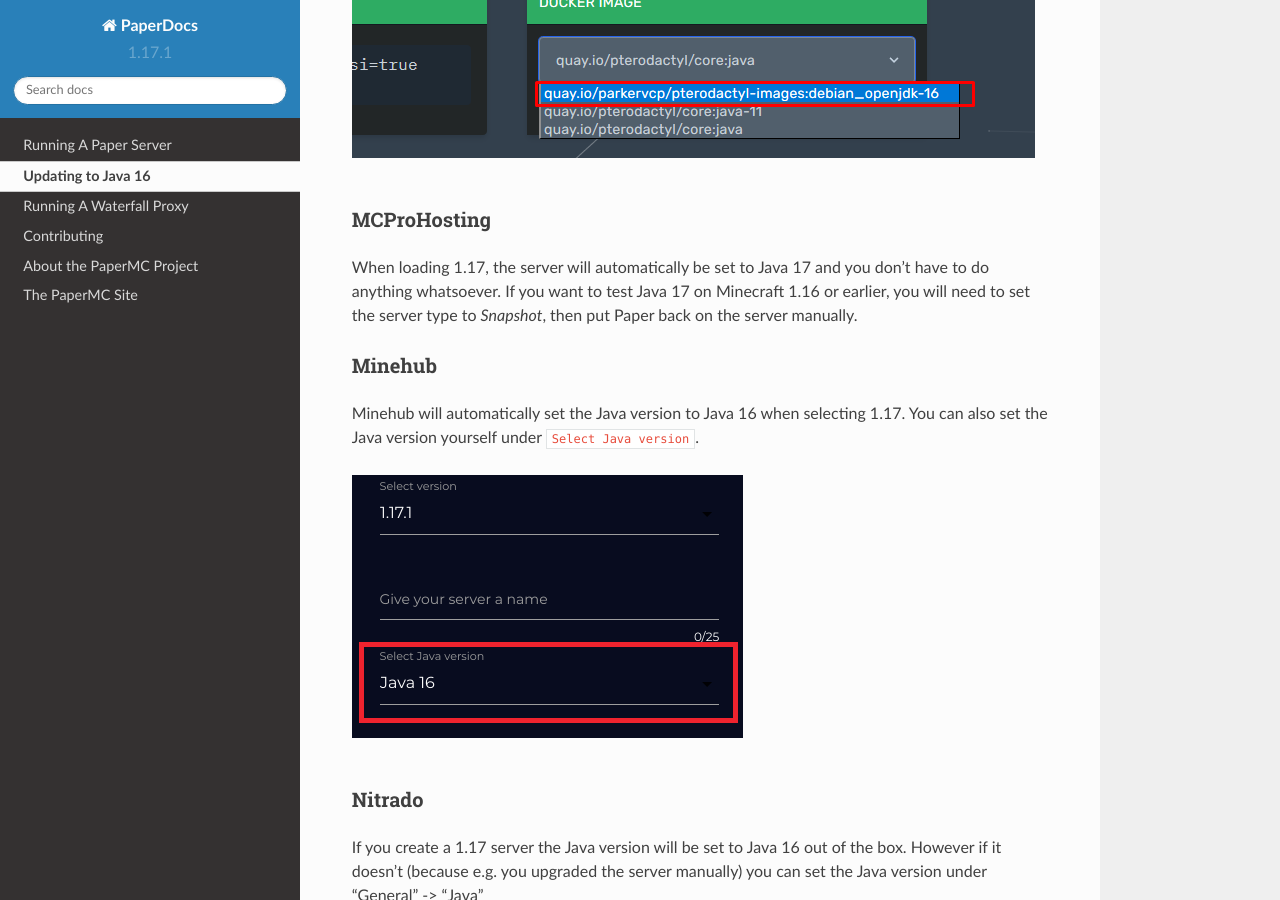
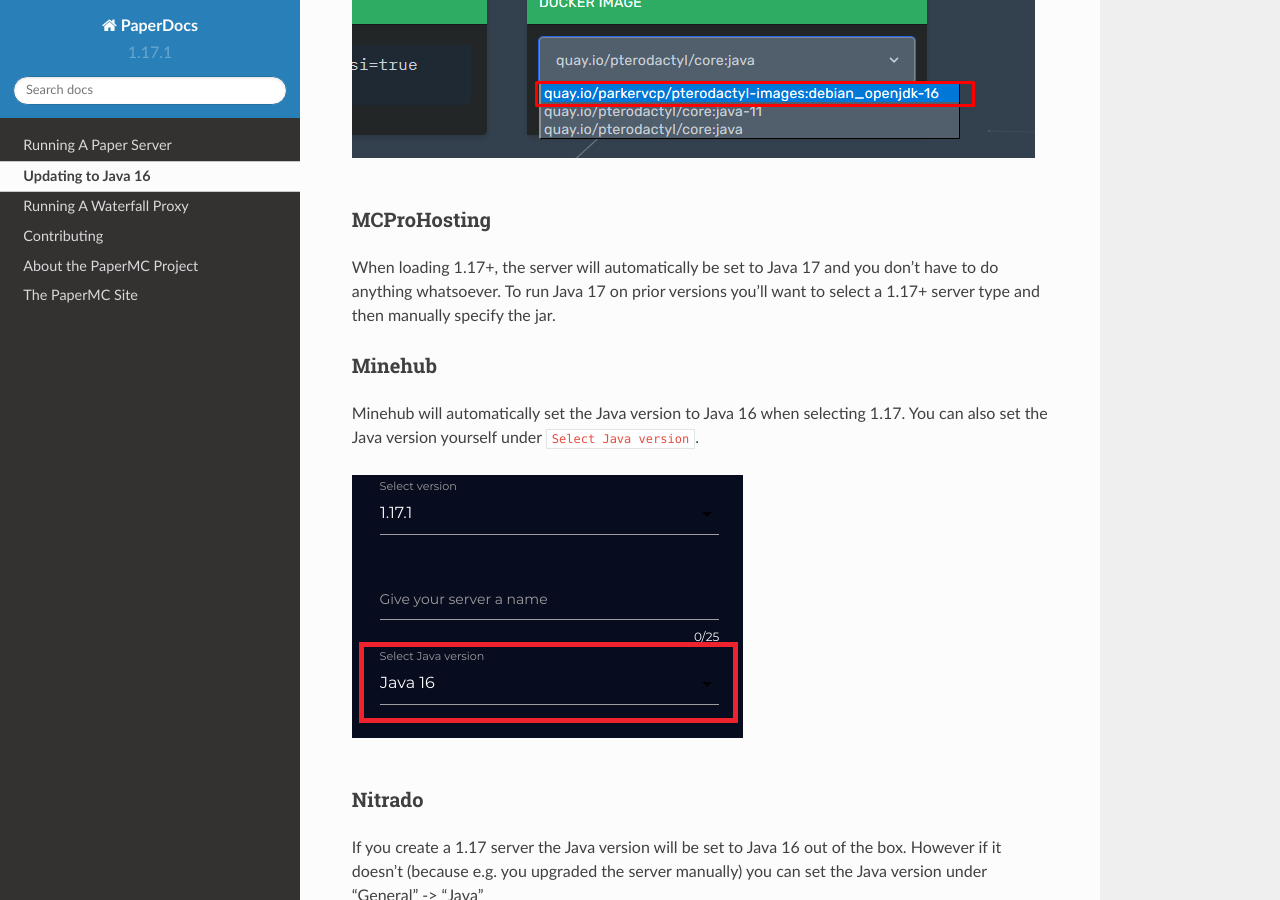
Before and after one commit to PaperMC/PaperDocs, a Sphinx documentation site: the page built from source/java-update/index.rst, in a window 1280 px wide and 900 px high, scrolled down 2960 px. Built offline with Sphinx 7.4.7 and the Read the Docs theme 2.0.0, drawn with Linux system fonts in a browser that asks for light colours.

Commit message:
Clarifying as we've added more Java 17 server type

```diff
--- a/source/java-update/index.rst
+++ b/source/java-update/index.rst
@@ -102,10 +102,9 @@
 MCProHosting
 ~~~~~~~~~~~~
 
-When loading 1.17, the server will automatically be set to Java 17 and you don't
-have to do anything whatsoever. If you want to test Java 17 on Minecraft 1.16 or
-earlier, you will need to set the server type to *Snapshot*, then put Paper back
-on the server manually.
+When loading 1.17+, the server will automatically be set to Java 17 and you don't
+have to do anything whatsoever. To run Java 17 on prior versions you'll want to
+select a 1.17+ server type and then manually specify the jar.
 
 Minehub
 ~~~~~~~~~~~~
```
